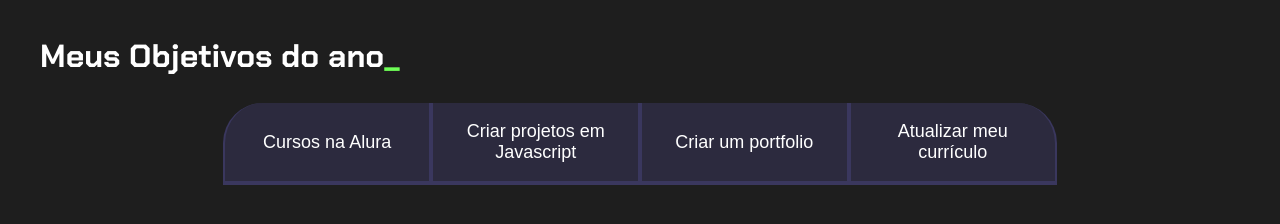
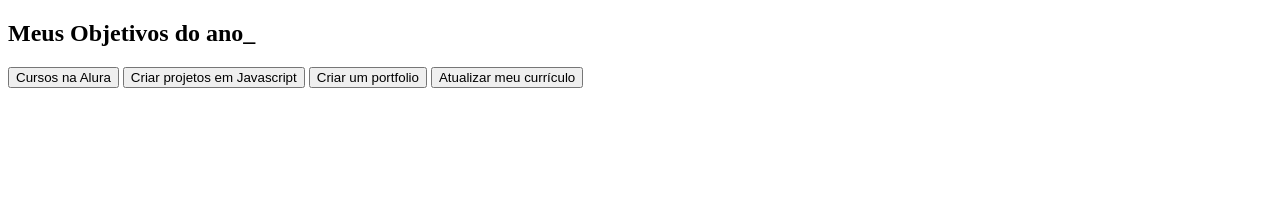
Before and after one commit to darciogostosso/projeto-darcio, a plain HTML site: page projeto-darcio-main/index.html in a window 1280 px wide. Drawn offline with Linux system fonts and the light colour scheme.

Commit message:
projeto3 feito

```diff
--- a/projeto-darcio-main/index.html
+++ b/projeto-darcio-main/index.html
@@ -1,16 +1,14 @@
 <!DOCTYPE html>
 <html lang="pt-br">
-
 <head>
     <meta charset="UTF-8">
     <meta name="viewport" content="width=device-width, initial-scale=1.0">
     <title>Meus objetivos do ano</title>
     <link rel="stylesheet" href="style.css">
 </head>
-
 <body>
     <section class="conteudo-principal">
-        <h2 class="titulo-principal">Meus Objetivos do ano<span>_</span></h2>
+        <h2 class="titulo-principal">Meus Objetivos do ano_</h2>
 <div class="botoes">
         <button class="botao">Cursos na Alura</button>
         <button class="botao">Criar projetos em Javascript</button>
@@ -18,5 +16,7 @@
         <button class="botao">Atualizar meu currículo</button>
  </div>
 </section>
+
+
 </body>
 </html>
--- a/projeto-darcio-main/style.css
+++ b/projeto-darcio-main/style.css
@@ -1,5 +1,3 @@
-@import url('https://fonts.googleapis.com/css2?family=Chakra+Petch:wght@400;700&display=swap');
-
 :root {
     --cor-de-fundo: #1E1E1E;
     --verde: #6FFF57;
@@ -8,69 +6,4 @@
     --botao-inativo: rgba(58, 55, 94, 0.5);
     --texto-fundo: rgba(58, 55, 94, 0.3);
 }
-
-body {
-    background-color: var(--cor-de-fundo);
-    color: var(--branco);
-    font-family: 'Chakra Petch', sans-serif;
-}
-
-
-.conteudo-principal {
-    display: flex;
-    flex-direction: column;
-    justify-content: center;
-    align-items: center;
-    max-width: 1200px;
-    width: 100%;
-    margin: 0 auto;
-}
-
-.titulo-principal {
-    text-align: left;
-    width: 100%;
-    font-size: 32px;
-}
-
-.titulo-principal span {
-    color: var(--verde);
-}
-
-.botao {
-    font-family: "Crakra Petch", sans-serif;
-    background-color: var(--botao-inativo);
-    color: var(--branco);
-    display: flex;
-    justify-content: center;
-    padding: 1em;
-    font-size: 18px;
-    align-items: center;
-    width: 100%;
-    border-bottom: 4px solid var(--botao-ativo);
-    border-left: 2px solid var(--botao-ativo);
-    border-right: 2px solid var(--botao-ativo);
-    border-top: none;
-}
-
-.botao:first-child {
-    border-radius: 40px 40px 0 0;
-}
-
-.botoes {
-    display: block;
-}
-
-
-@media screen and (min-width: 768px) {
-    .botoes {
-        display: flex;
-    }
-
-    .botao:first-child {
-        border-radius: 40px 0 0 0;
-    }
-
-    .botao:last-child {
-        border-radius: 0 40px 0 0;
-    }
-}
+@import url('https://fonts.googleapis.com/css2?family=Chakra+Petch:wght@400;700&display=swap');
```
Also changed, not shown: projeto-darcio-main/main.js (added). Lines whose indentation alone changed are shown as unchanged.
